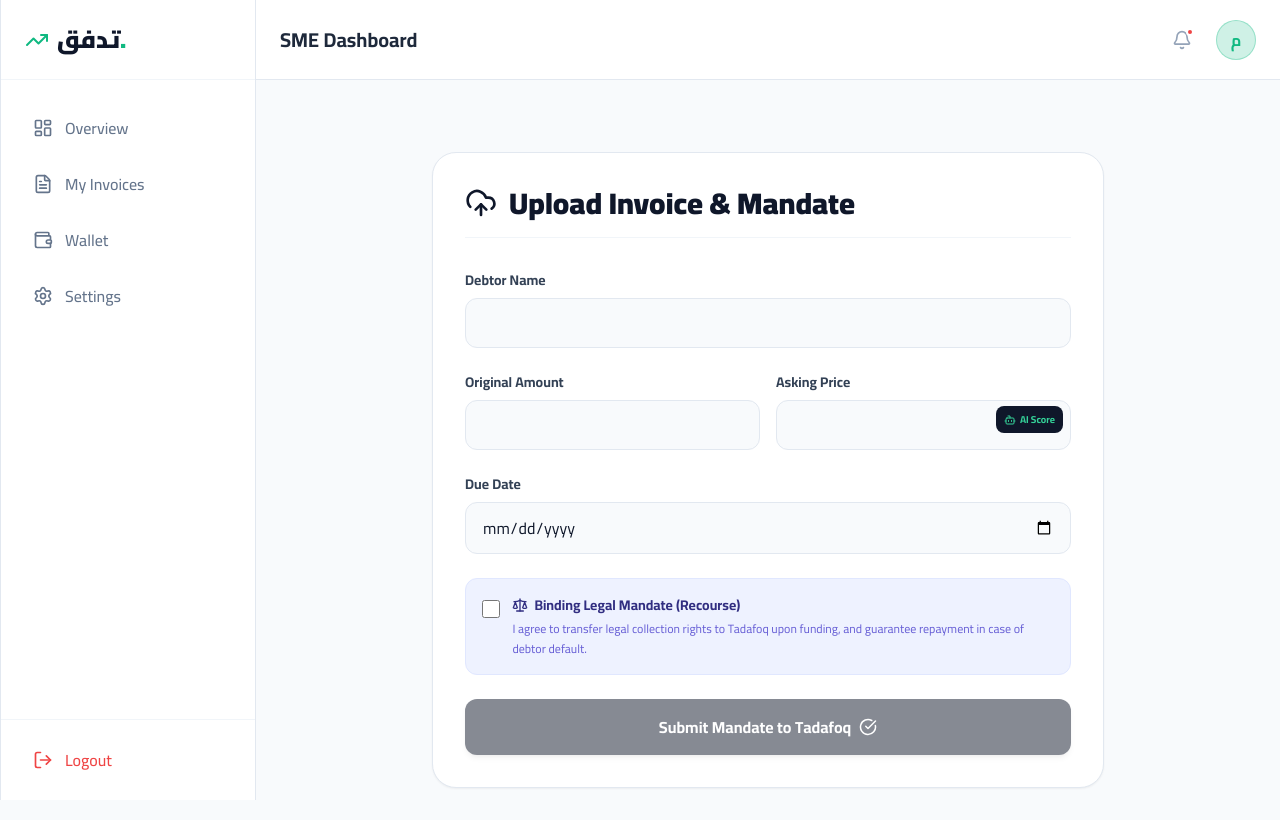
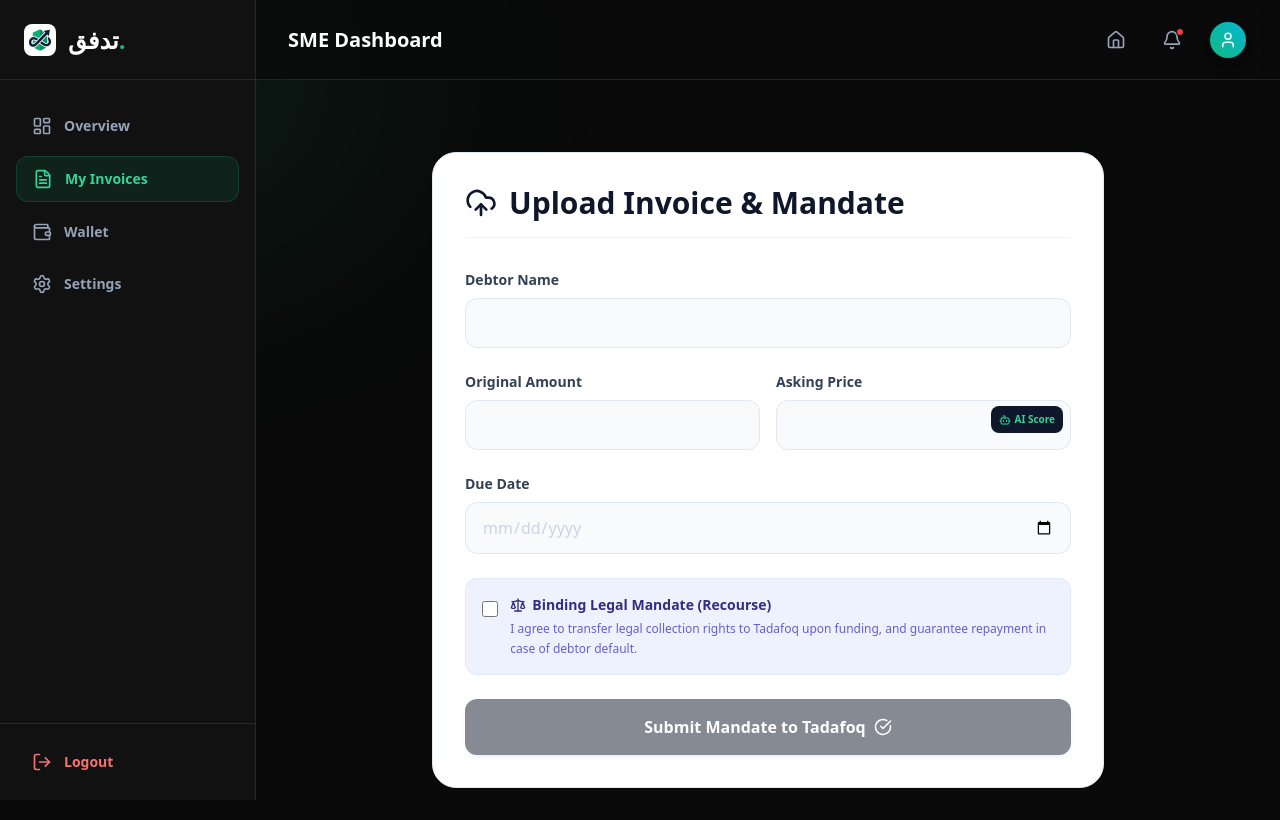
Before and after one commit to chromadreamstudio-netizen/tadafoq-app, a Next.js app: page /en/dashboard/invoices/new in a window 1280 px wide. Built offline with nearby package versions, Linux system fonts and the light colour scheme; no server answers.

Commit message:
UI/Fix: Convert SME Dashboard Layout to Dark Theme and fix Header/Logout actions

```diff
--- a/src/app/[lang]/dashboard/layout.tsx
+++ b/src/app/[lang]/dashboard/layout.tsx
@@ -1,111 +1,95 @@
 "use client";
 
-import React, { useState } from 'react';
+import React from 'react';
 import Link from 'next/link';
-import { usePathname } from 'next/navigation';
-import { LayoutDashboard, FileText, Wallet, Settings, LogOut, Bell, Menu, X, TrendingUp } from 'lucide-react';
-import { Locale } from '@/i18n-config';
+import { useRouter, usePathname } from 'next/navigation';
+import { supabase } from '@/lib/supabase';
+import { LayoutDashboard, FileText, Wallet, Settings, LogOut, Bell, Home, User } from 'lucide-react';
 
-export default function DashboardLayout({
-  children,
-  params: { lang },
-}: {
-  children: React.ReactNode;
-  params: { lang: Locale };
-}) {
-  const [isSidebarOpen, setIsSidebarOpen] = useState(false);
+export default function DashboardLayout({ children, params: { lang } }: { children: React.ReactNode, params: { lang: string } }) {
+  const isArabic = lang === 'ar';
+  const router = useRouter();
   const pathname = usePathname();
-  const isArabic = lang === 'ar';
 
-  const menuItems = [
-    { name: isArabic ? 'نظرة عامة' : 'Overview', icon: <LayoutDashboard size={20} />, href: `/${lang}/dashboard` },
-    { name: isArabic ? 'فواتيري' : 'My Invoices', icon: <FileText size={20} />, href: `/${lang}/dashboard/invoices` },
-    { name: isArabic ? 'المحفظة' : 'Wallet', icon: <Wallet size={20} />, href: `/${lang}/dashboard/wallet` },
-    { name: isArabic ? 'الإعدادات' : 'Settings', icon: <Settings size={20} />, href: `/${lang}/dashboard/settings` },
+  // دالة تسجيل الخروج الحقيقية المربوطة بقاعدة البيانات
+  const handleLogout = async () => {
+    await supabase.auth.signOut();
+    router.push(`/${lang}`); // العودة للصفحة الرئيسية فوراً بعد الخروج
+  };
+
+  const navItems = [
+    { name: isArabic ? 'نظرة عامة' : 'Overview', icon: LayoutDashboard, href: `/${lang}/dashboard` },
+    { name: isArabic ? 'فواتيري' : 'My Invoices', icon: FileText, href: `/${lang}/dashboard/invoices` },
+    { name: isArabic ? 'المحفظة' : 'Wallet', icon: Wallet, href: `/${lang}/dashboard/wallet` },
+    { name: isArabic ? 'الإعدادات' : 'Settings', icon: Settings, href: `/${lang}/dashboard/settings` },
   ];
 
   return (
-    <div className={`min-h-screen bg-slate-50 flex ${isArabic ? 'rtl' : 'ltr'}`} dir={isArabic ? 'rtl' : 'ltr'}>
+    <div className="min-h-screen bg-[#0a0a0a] text-slate-300 font-sans flex" dir={isArabic ? 'rtl' : 'ltr'}>
 
-      {/* خلفية معتمة للموبايل عند فتح القائمة */}
-      {isSidebarOpen && (
-        <div
-          className="fixed inset-0 bg-slate-900/50 z-40 md:hidden backdrop-blur-sm transition-opacity"
-          onClick={() => setIsSidebarOpen(false)}
-        />
-      )}
+      {/* القائمة الجانبية (Sidebar) بالثيم الداكن */}
+      <aside className={`w-64 bg-[#111] border-white/10 flex flex-col fixed h-full z-20 ${isArabic ? 'border-l right-0' : 'border-r left-0'}`}>
 
-      {/* القائمة الجانبية (Sidebar) متجاوبة */}
-      <aside className={`fixed top-0 ${isArabic ? 'right-0' : 'left-0'} h-full w-64 bg-white border-x border-slate-200 z-50 transform transition-transform duration-300 ease-in-out md:translate-x-0 flex flex-col ${
-        isSidebarOpen ? 'translate-x-0' : (isArabic ? 'translate-x-full' : '-translate-x-full')
-      }`}>
-        <div className="h-20 flex items-center justify-between px-6 border-b border-slate-100">
-          <Link href={`/${lang}`} className="flex items-center gap-2">
-            <TrendingUp size={24} className="text-brand-green" />
-            <div className="text-2xl font-black text-brand-blue">
-              تدفق<span className="text-brand-green">.</span>
-            </div>
+        {/* اللوجو وزر العودة السريع للرئيسية */}
+        <div className="h-20 flex items-center px-6 border-b border-white/10">
+          <Link href={`/${lang}`} className="flex items-center gap-3 group w-full" title={isArabic ? 'العودة للصفحة الرئيسية' : 'Back to Home'}>
+            <img src="/logo.jpeg" alt="Tadafoq" className="w-8 h-8 rounded-lg group-hover:scale-105 transition-transform" />
+            <span className="text-2xl font-black text-white">تدفق<span className="text-brand-green">.</span></span>
           </Link>
-          <button onClick={() => setIsSidebarOpen(false)} className="md:hidden text-slate-400 hover:text-brand-blue">
-            <X size={24} />
-          </button>
         </div>
 
-        <nav className="flex-1 py-6 px-4 space-y-2 overflow-y-auto">
-          {menuItems.map((item, index) => {
-            const isActive = pathname === item.href;
+        <nav className="flex-1 py-6 px-4 space-y-2">
+          {navItems.map((item) => {
+            const isActive = pathname === item.href || (item.href !== `/${lang}/dashboard` && pathname.startsWith(item.href));
             return (
-              <Link
-                key={index}
-                href={item.href}
-                onClick={() => setIsSidebarOpen(false)}
-                className={`flex items-center gap-3 px-4 py-3 rounded-xl font-medium transition-colors ${
-                  isActive ? 'bg-brand-blue text-white shadow-md shadow-brand-blue/20' : 'text-slate-500 hover:bg-slate-100 hover:text-brand-blue'
-                }`}
-              >
-                {item.icon}
-                {item.name}
+              <Link key={item.name} href={item.href} className={`flex items-center gap-3 px-4 py-3 rounded-xl transition-all ${isActive ? 'bg-emerald-500/10 text-emerald-400 border border-emerald-500/20' : 'text-slate-400 hover:text-white hover:bg-white/5'}`}>
+                <item.icon size={20} />
+                <span className="font-bold text-sm">{item.name}</span>
               </Link>
             );
           })}
         </nav>
 
-        <div className="p-4 border-t border-slate-100">
-          <button className="flex items-center gap-3 px-4 py-3 w-full text-red-500 font-medium hover:bg-red-50 rounded-xl transition-colors">
+        {/* زر تسجيل الخروج الحقيقي */}
+        <div className="p-4 border-t border-white/10">
+          <button onClick={handleLogout} className="flex items-center gap-3 text-red-400 hover:text-red-300 hover:bg-red-400/10 w-full px-4 py-3 rounded-xl transition-all text-sm font-bold">
             <LogOut size={20} />
             {isArabic ? 'تسجيل الخروج' : 'Logout'}
           </button>
         </div>
       </aside>
 
-      {/* المحتوى الرئيسي */}
-      <main className={`flex-1 flex flex-col w-full min-w-0 transition-all duration-300 ${isArabic ? 'md:mr-64' : 'md:ml-64'}`}>
+      {/* منطقة المحتوى الرئيسية */}
+      <main className={`flex-1 ${isArabic ? 'mr-64' : 'ml-64'} min-h-screen flex flex-col relative`}>
+        <div className="fixed top-[-10%] left-[-10%] w-[40%] h-[40%] bg-emerald-500/10 rounded-full blur-[120px] pointer-events-none z-0"></div>
 
-        <header className="h-20 bg-white border-b border-slate-200 flex items-center justify-between px-4 sm:px-6 sticky top-0 z-30">
+        {/* الشريط العلوي (Header) */}
+        <header className="h-20 border-b border-white/10 bg-[#0a0a0a]/80 backdrop-blur-md flex items-center justify-between px-8 sticky top-0 z-10">
+          <h1 className="text-xl font-black text-white">{isArabic ? 'لوحة تحكم الشركات (SME)' : 'SME Dashboard'}</h1>
+
+          {/* الأزرار التي سألت عنها (تم تفعيلها وربطها) */}
           <div className="flex items-center gap-4">
-            <button
-              onClick={() => setIsSidebarOpen(true)}
-              className="md:hidden p-2 text-slate-500 hover:text-brand-blue hover:bg-slate-100 rounded-lg transition-colors"
-            >
-              <Menu size5={24} />
+
+            {/* زر العودة للرئيسية */}
+            <Link href={`/${lang}`} className="p-2.5 text-slate-400 hover:text-emerald-400 hover:bg-emerald-500/10 rounded-full transition-all" title={isArabic ? "الرئيسية" : "Home"}>
+              <Home size={20} />
+            </Link>
+
+            {/* زر الإشعارات الحقيقي */}
+            <button className="p-2.5 text-slate-400 hover:text-white hover:bg-white/5 rounded-full transition-all relative group" onClick={() => alert(isArabic ? 'لا توجد إشعارات مالية جديدة حالياً.' : 'No new financial notifications.')}>
+              <Bell size={20} className="group-hover:animate-[wiggle_1s_ease-in-out_infinite]" />
+              <span className="absolute top-2 right-2 w-2 h-2 bg-red-500 rounded-full border border-[#0a0a0a]"></span>
             </button>
-            <h1 className="text-lg sm:text-xl font-bold text-slate-800 truncate">
-              {isArabic ? 'لوحة تحكم الشركات' : 'SME Dashboard'}
-            </h1>
-          </div>
 
-          <div className="flex items-center gap-3 sm:gap-4">
-            <button className="relative p-2 text-slate-400 hover:text-brand-blue transition-colors">
-              <Bell size={20} />
-              <span className="absolute top-1.5 right-1.5 w-2 h-2 bg-red-500 rounded-full border-2 border-white"></span>
-            </button>
-            <div className="h-8 w-8 sm:h-10 sm:w-10 rounded-full bg-brand-green/20 border border-brand-green/30 flex items-center justify-center text-brand-green font-bold text-sm sm:text-base shrink-0">
-              م
-            </div>
+            {/* زر الملف الشخصي والإعدادات */}
+            <Link href={`/${lang}/dashboard/settings`} className="w-10 h-10 rounded-full bg-gradient-to-tr from-emerald-500 to-cyan-500 flex items-center justify-center text-white font-bold shadow-lg hover:shadow-cyan-500/20 transition-all border-2 border-[#0a0a0a]" title={isArabic ? "الملف التجاري" : "Business Profile"}>
+              <User size={18} />
+            </Link>
           </div>
         </header>
 
-        <div className="p-4 sm:p-6 md:p-8 max-w-full overflow-x-hidden">
+        {/* محتوى الصفحات المتغير */}
+        <div className="p-8 relative z-10">
           {children}
         </div>
       </main>
```
